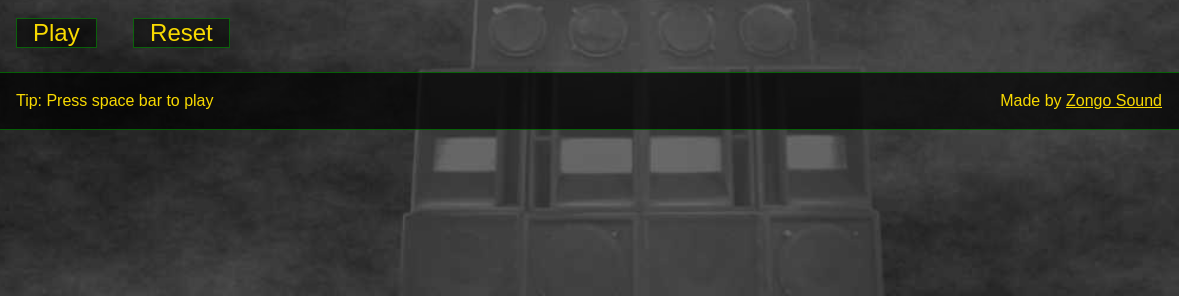
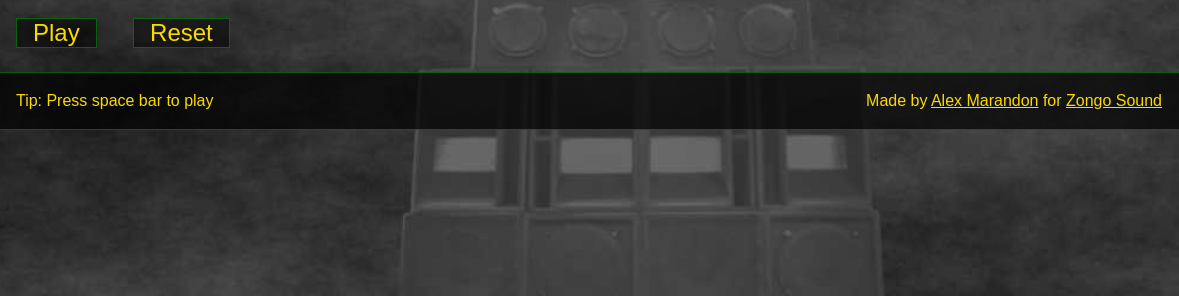
Before and after one commit to DwayneSamuels/dubsiren, a website: page index.html in a window 1280 px wide. Shown: the part 320-616 px from the top of the page, 0-1179 px from the left. Drawn offline with Linux system fonts and the light colour scheme.

Commit message:
Prepare release on GitHub

```diff
--- a/index.html
+++ b/index.html
@@ -66,7 +66,7 @@
       <footer>
         <p class="help-text">Tip: Press space bar to play</p>
         <p class="credit">
-          Made by <a href="http://zongosound.com"> Zongo Sound</a>
+          Made by <a href="http://alexmarandon.com">Alex Marandon</a> for <a href="http://zongosound.com"> Zongo Sound</a>
           <a href="http://zongosound.com"><img width="80" src="http://www.zongosound.com/images/zongo_sound_logo.png" alt="Zongo Sound Logo"></a>
         </p>
         <div class="clear"></div>
```
Also changed, not shown: README.md (added).
